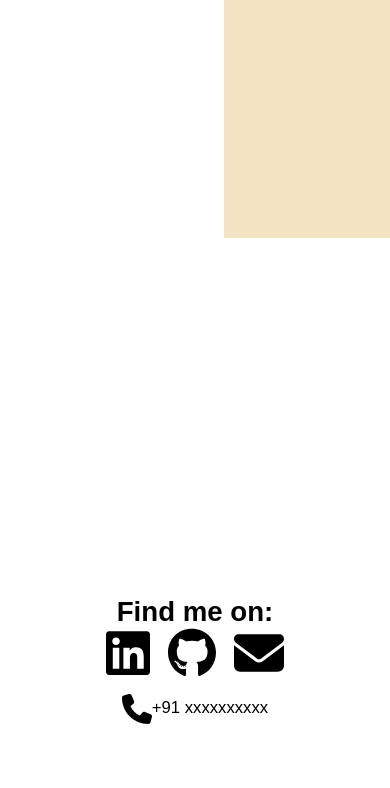
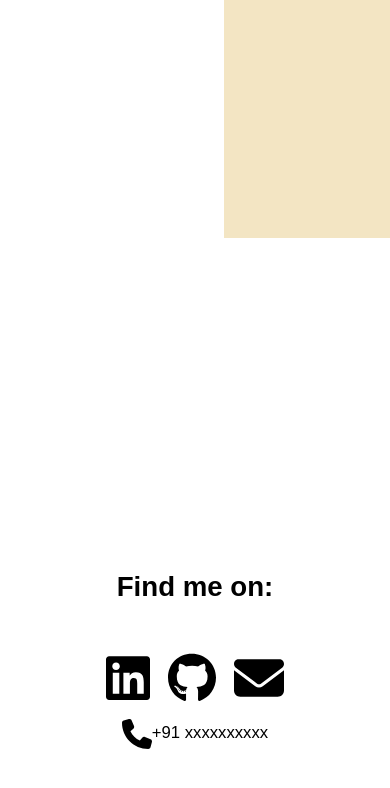
Before and after one commit to AbhishekAjoy/portfolio, an Angular app: page / in a window 390 px wide. Shown: the part 1529-2317 px from the top of the page. Built offline with nearby package versions, Linux system fonts and the light colour scheme; a web font is replaced by a local one.

Commit message:
responsive design

```diff
--- a/src/app/contact/contact.component.css
+++ b/src/app/contact/contact.component.css
@@ -29,7 +29,7 @@ div > img{
 .links
 {
     cursor: pointer;
-    /*padding-top: 5vw;*/
+    padding-top: 50px;
     display: flex;
     flex-direction: row;
     justify-content: space-around;
```
